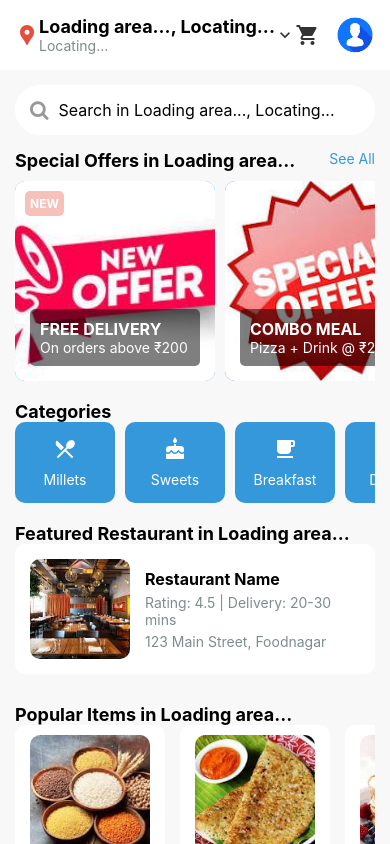
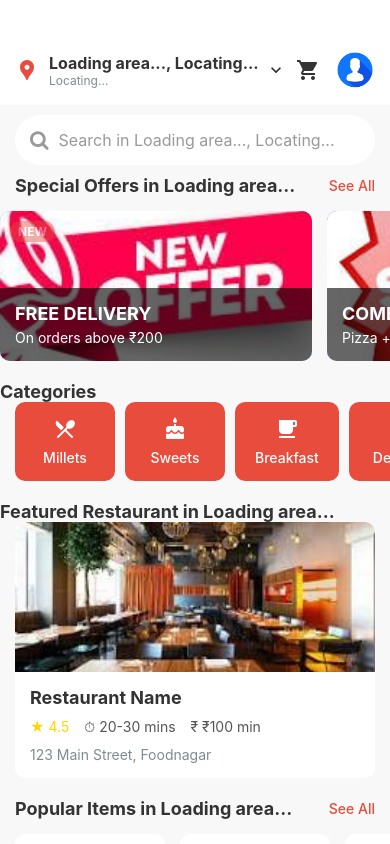
Before and after one commit to ManoharS1996/hotelfrontend, a React Native app: screen /Home in a window 390 px wide. Shown: the top 844 px of the page. Built offline with nearby package versions, Linux system fonts and the light colour scheme.

Commit message:
Update done

```diff
--- a/screens/HomeScreen.js
+++ b/screens/HomeScreen.js
@@ -1,8 +1,10 @@
 import React, { useEffect, useState, useRef } from 'react';
-import { View, Text, StyleSheet, Image, ScrollView, TouchableOpacity, TextInput, PermissionsAndroid, Animated } from 'react-native';
+import { View, Text, StyleSheet, Image, ScrollView, TouchableOpacity, TextInput, PermissionsAndroid, Animated, Dimensions } from 'react-native';
 import AsyncStorage from '@react-native-async-storage/async-storage';
 import { MaterialIcons, FontAwesome } from '@expo/vector-icons';
 import Geolocation from 'react-native-geolocation-service';
+
+const { width: screenWidth } = Dimensions.get('window');
 
 const HomeScreen = ({ navigation }) => {
   const [userEmail, setUserEmail] = useState('');
@@ -27,7 +29,6 @@ const HomeScreen = ({ navigation }) => {
     getUserData();
     fetchLocation();
 
-    // Start blinking animation for NEW badges
     Animated.loop(
       Animated.sequence([
         Animated.timing(blinkAnim, {
@@ -43,12 +44,11 @@ const HomeScreen = ({ navigation }) => {
       ])
     ).start();
 
-    // Auto-scroll offers
     const interval = setInterval(() => {
       if (scrollViewRef.current) {
         currentOfferIndex.current = (currentOfferIndex.current + 1) % offers.length;
         scrollViewRef.current.scrollTo({
-          x: currentOfferIndex.current * 210,
+          x: currentOfferIndex.current * (screenWidth * 0.8),
           animated: true,
         });
       }
@@ -77,9 +77,7 @@ const HomeScreen = ({ navigation }) => {
         PermissionsAndroid.PERMISSIONS.ACCESS_FINE_LOCATION
       );
 
-      if (granted) {
-        return true;
-      }
+      if (granted) return true;
 
       const requestResult = await PermissionsAndroid.request(
         PermissionsAndroid.PERMISSIONS.ACCESS_FINE_LOCATION,
@@ -115,8 +113,6 @@ const HomeScreen = ({ navigation }) => {
         setLocation('Unable to get location');
         setCity('Unknown');
         setArea('Area not available');
-
-        // Fallback to default location (Vijayawada as example)
         setCity('Vijayawada');
         setArea('Benz Circle');
       },
@@ -131,7 +127,6 @@ const HomeScreen = ({ navigation }) => {
 
   const reverseGeocode = async (lat, lng) => {
     try {
-      // Note: In a real app, replace 'YOUR_GOOGLE_API_KEY' with your actual Google Maps API key
       const response = await fetch(
         `https://maps.googleapis.com/maps/api/geocode/json?latlng=${lat},${lng}&key=YOUR_GOOGLE_API_KEY`
       );
@@ -141,7 +136,6 @@ const HomeScreen = ({ navigation }) => {
         const address = data.results[0];
         const addressComponents = address.address_components;
 
-        // Extract city
         const cityComponent = addressComponents.find(component =>
           component.types.includes('locality')
         );
@@ -151,7 +145,6 @@ const HomeScreen = ({ navigation }) => {
           setCity('Unknown City');
         }
 
-        // Extract area (sublocality)
         const areaComponent = addressComponents.find(component =>
           component.types.includes('sublocality') ||
           component.types.includes('neighborhood')
@@ -160,7 +153,6 @@ const HomeScreen = ({ navigation }) => {
         if (areaComponent) {
           setArea(areaComponent.long_name);
         } else {
-          // If no sublocality, use route (street name) or fallback
           const routeComponent = addressComponents.find(component =>
             component.types.includes('route')
           );
@@ -169,7 +161,6 @@ const HomeScreen = ({ navigation }) => {
       }
     } catch (error) {
       console.error('Reverse geocoding error:', error);
-      // Fallback to default location (Vijayawada as example)
       setCity('Vijayawada');
       setArea('Benz Circle');
     }
@@ -255,18 +246,20 @@ const HomeScreen = ({ navigation }) => {
       <View style={styles.header}>
         <View style={styles.locationContainer}>
           <MaterialIcons name="location-pin" size={24} color="#e74c3c" />
-          <View>
-            <Text style={styles.locationText}>{area}, {city}</Text>
-            <Text style={styles.locationSubtext}>{location}</Text>
+          <View style={styles.locationTextContainer}>
+            <Text style={styles.locationText} numberOfLines={1}>{area}, {city}</Text>
+            <Text style={styles.locationSubtext} numberOfLines={1}>{location}</Text>
           </View>
           <MaterialIcons name="keyboard-arrow-down" size={20} color="#333" />
         </View>
+        <View style={styles.headerIcons}>
           <TouchableOpacity onPress={() => navigation.navigate('Cart')}>
-          <MaterialIcons name="shopping-cart" size={24} color="#333" style={{ marginRight: 15 }} />
+            <MaterialIcons name="shopping-cart" size={24} color="#333" style={styles.cartIcon} />
           </TouchableOpacity>
           <TouchableOpacity onPress={handleLogout}>
             <Image source={require('../assets/profile.jpg')} style={styles.profileImage} />
           </TouchableOpacity>
+        </View>
       </View>
 
       {/* Search */}
@@ -275,13 +268,17 @@ const HomeScreen = ({ navigation }) => {
         <TextInput
           style={styles.searchInput}
           placeholder={`Search in ${area}, ${city}`}
+          placeholderTextColor="#999"
           value={searchQuery}
           onChangeText={setSearchQuery}
         />
       </View>
 
       {/* Body */}
-      <ScrollView showsVerticalScrollIndicator={false}>
+      <ScrollView
+        showsVerticalScrollIndicator={false}
+        contentContainerStyle={styles.scrollContent}
+      >
         {/* Special Offers */}
         <View style={styles.section}>
           <View style={styles.sectionHeader}>
@@ -295,8 +292,9 @@ const HomeScreen = ({ navigation }) => {
             horizontal
             showsHorizontalScrollIndicator={false}
             pagingEnabled
-            snapToInterval={210}
+            snapToInterval={screenWidth * 0.8}
             decelerationRate="fast"
+            contentContainerStyle={styles.offersScrollContent}
           >
             {offers.map((offer) => (
               <View key={offer.id} style={[styles.offerCard, { backgroundColor: offer.color }]}>
@@ -318,7 +316,11 @@ const HomeScreen = ({ navigation }) => {
         {/* Categories */}
         <View style={styles.section}>
           <Text style={styles.sectionTitle}>Categories</Text>
-          <ScrollView horizontal showsHorizontalScrollIndicator={false}>
+          <ScrollView
+            horizontal
+            showsHorizontalScrollIndicator={false}
+            contentContainerStyle={styles.categoriesScrollContent}
+          >
             {categories.map((category) => (
               <TouchableOpacity
                 key={category.id}
@@ -337,25 +339,51 @@ const HomeScreen = ({ navigation }) => {
         {/* Restaurant Info */}
         <View style={styles.section}>
           <Text style={styles.sectionTitle}>Featured Restaurant in {area}</Text>
-          <View style={styles.restaurantCard}>
+          <TouchableOpacity
+            style={styles.restaurantCard}
+            onPress={() => navigation.navigate('Restaurant')}
+          >
             <Image source={restaurantInfo.image} style={styles.restaurantImage} />
             <View style={styles.restaurantInfo}>
               <Text style={styles.restaurantName}>{restaurantInfo.name}</Text>
-              <Text style={styles.restaurantRating}>Rating: {restaurantInfo.rating} | Delivery: {restaurantInfo.deliveryTime}</Text>
-              <Text style={styles.restaurantAddress}>{restaurantInfo.address}</Text>
+              <View style={styles.restaurantMeta}>
+                <Text style={styles.restaurantRating}>★ {restaurantInfo.rating}</Text>
+                <Text style={styles.restaurantDelivery}>⏱ {restaurantInfo.deliveryTime}</Text>
+                <Text style={styles.restaurantMinOrder}>₹ {restaurantInfo.minOrder} min</Text>
               </View>
+              <Text style={styles.restaurantAddress} numberOfLines={1}>{restaurantInfo.address}</Text>
             </View>
+          </TouchableOpacity>
         </View>
 
         {/* Popular Items */}
         <View style={styles.section}>
+          <View style={styles.sectionHeader}>
             <Text style={styles.sectionTitle}>Popular Items in {area}</Text>
-          <ScrollView horizontal showsHorizontalScrollIndicator={false}>
+            <TouchableOpacity onPress={() => navigation.navigate('Menu')}>
+              <Text style={styles.seeAllText}>See All</Text>
+            </TouchableOpacity>
+          </View>
+          <ScrollView
+            horizontal
+            showsHorizontalScrollIndicator={false}
+            contentContainerStyle={styles.itemsScrollContent}
+          >
             {popularItems.map((item) => (
-              <TouchableOpacity key={item.id} style={styles.itemCard} onPress={() => navigation.navigate('ItemDetail', { item })}>
+              <TouchableOpacity
+                key={item.id}
+                style={styles.itemCard}
+                onPress={() => navigation.navigate('ItemDetail', { item })}
+              >
                 <Image source={item.image} style={styles.itemImage} />
-                <Text style={styles.itemName}>{item.name}</Text>
+                <Text style={styles.itemName} numberOfLines={1}>{item.name}</Text>
+                <View style={styles.itemBottom}>
                   <Text style={styles.itemPrice}>{item.price}</Text>
+                  <View style={styles.itemRating}>
+                    <MaterialIcons name="star" size={16} color="#FFD700" />
+                    <Text style={styles.itemRatingText}>{item.rating}</Text>
+                  </View>
+                </View>
               </TouchableOpacity>
             ))}
           </ScrollView>
@@ -370,24 +398,42 @@ const styles = StyleSheet.create({
     flex: 1,
     backgroundColor: '#f8f8f8',
   },
+  scrollContent: {
+    paddingBottom: 20,
+  },
   header: {
     flexDirection: 'row',
+    justifyContent: 'space-between',
+    alignItems: 'center',
     padding: 15,
-    alignItems: 'center',
-    justifyContent: 'space-between',
     backgroundColor: '#fff',
+    paddingTop: 50,
   },
   locationContainer: {
     flexDirection: 'row',
     alignItems: 'center',
+    flex: 1,
+    marginRight: 10,
+  },
+  locationTextContainer: {
+    flex: 1,
+    marginLeft: 10,
   },
   locationText: {
-    fontSize: 18,
+    fontSize: 16,
     fontWeight: 'bold',
+    color: '#333',
   },
   locationSubtext: {
-    fontSize: 14,
+    fontSize: 12,
     color: '#7f8c8d',
+  },
+  headerIcons: {
+    flexDirection: 'row',
+    alignItems: 'center',
+  },
+  cartIcon: {
+    marginRight: 15,
   },
   profileImage: {
     width: 40,
@@ -398,52 +444,61 @@ const styles = StyleSheet.create({
     flexDirection: 'row',
     alignItems: 'center',
     backgroundColor: '#fff',
-    margin: 15,
+    marginHorizontal: 15,
+    marginVertical: 10,
     borderRadius: 25,
     paddingHorizontal: 15,
-    paddingVertical: 5,
+    height: 50,
+    elevation: 2,
   },
   searchIcon: {
     marginRight: 10,
   },
   searchInput: {
     flex: 1,
-    height: 40,
+    height: '100%',
     fontSize: 16,
+    color: '#333',
   },
   section: {
     marginBottom: 20,
-    paddingHorizontal: 15,
   },
   sectionHeader: {
     flexDirection: 'row',
     justifyContent: 'space-between',
-    marginBottom: 10,
+    alignItems: 'center',
+    paddingHorizontal: 15,
+    marginBottom: 15,
   },
   sectionTitle: {
     fontSize: 18,
     fontWeight: 'bold',
+    color: '#333',
   },
   seeAllText: {
     fontSize: 14,
-    color: '#3498db',
+    color: '#e74c3c',
+    fontWeight: '500',
+  },
+  offersScrollContent: {
+    paddingHorizontal: 15,
   },
   offerCard: {
-    width: 200,
-    height: 200,
-    marginRight: 10,
+    width: screenWidth * 0.8,
+    height: 150,
+    marginRight: 15,
     borderRadius: 10,
-    padding: 15,
-    justifyContent: 'flex-end',
     overflow: 'hidden',
+    position: 'relative',
   },
   newBadge: {
     position: 'absolute',
     top: 10,
     left: 10,
     backgroundColor: '#e74c3c',
-    padding: 5,
-    borderRadius: 5,
+    paddingHorizontal: 8,
+    paddingVertical: 3,
+    borderRadius: 10,
     zIndex: 1,
   },
   newBadgeText: {
@@ -452,99 +507,136 @@ const styles = StyleSheet.create({
     fontWeight: 'bold',
   },
   offerImage: {
-    position: 'absolute',
     width: '100%',
     height: '100%',
-    top: 0,
-    left: 0,
+    position: 'absolute',
   },
   offerTextContainer: {
-    backgroundColor: 'rgba(0,0,0,0.5)',
-    padding: 10,
-    borderRadius: 5,
+    position: 'absolute',
+    bottom: 0,
+    left: 0,
+    right: 0,
+    backgroundColor: 'rgba(0,0,0,0.6)',
+    padding: 15,
   },
   offerTitle: {
-    fontSize: 16,
+    fontSize: 18,
     fontWeight: 'bold',
     color: '#fff',
+    marginBottom: 5,
   },
   offerSubtitle: {
     fontSize: 14,
     color: '#fff',
   },
+  categoriesScrollContent: {
+    paddingHorizontal: 15,
+  },
   categoryCard: {
-    backgroundColor: '#f8f8f8',
-    padding: 15,
+    backgroundColor: '#f0f0f0',
+    paddingVertical: 15,
+    paddingHorizontal: 20,
     borderRadius: 10,
     marginRight: 10,
     alignItems: 'center',
+    justifyContent: 'center',
     minWidth: 100,
   },
   activeCategory: {
-    backgroundColor: '#3498db',
+    backgroundColor: '#e74c3c',
+  },
+  categoryText: {
+    marginTop: 8,
+    fontSize: 14,
+    color: '#333',
+    fontWeight: '500',
   },
   activeCategoryText: {
     color: '#fff',
   },
-  categoryText: {
-    marginTop: 10,
-    color: '#333',
-    fontSize: 14,
-  },
   restaurantCard: {
-    flexDirection: 'row',
     backgroundColor: '#fff',
-    padding: 15,
     borderRadius: 10,
-    marginBottom: 10,
+    marginHorizontal: 15,
+    overflow: 'hidden',
+    elevation: 2,
   },
   restaurantImage: {
-    width: 100,
-    height: 100,
-    borderRadius: 10,
+    width: '100%',
+    height: 150,
   },
   restaurantInfo: {
-    marginLeft: 15,
-    justifyContent: 'center',
-    flex: 1,
+    padding: 15,
   },
   restaurantName: {
-    fontSize: 16,
+    fontSize: 18,
     fontWeight: 'bold',
-    marginBottom: 5,
+    marginBottom: 10,
+    color: '#333',
+  },
+  restaurantMeta: {
+    flexDirection: 'row',
+    marginBottom: 10,
   },
   restaurantRating: {
     fontSize: 14,
-    color: '#7f8c8d',
-    marginBottom: 5,
+    color: '#FFD700',
+    marginRight: 15,
+  },
+  restaurantDelivery: {
+    fontSize: 14,
+    color: '#555',
+    marginRight: 15,
+  },
+  restaurantMinOrder: {
+    fontSize: 14,
+    color: '#555',
   },
   restaurantAddress: {
     fontSize: 14,
     color: '#7f8c8d',
   },
+  itemsScrollContent: {
+    paddingHorizontal: 15,
+  },
   itemCard: {
+    width: 150,
+    backgroundColor: '#fff',
+    borderRadius: 10,
     marginRight: 15,
-    alignItems: 'center',
-    backgroundColor: '#fff',
     padding: 10,
-    borderRadius: 10,
-    width: 150,
+    elevation: 2,
   },
   itemImage: {
-    width: 120,
-    height: 120,
-    borderRadius: 10,
+    width: '100%',
+    height: 100,
+    borderRadius: 8,
     marginBottom: 10,
   },
   itemName: {
     fontSize: 14,
     fontWeight: 'bold',
-    textAlign: 'center',
+    color: '#333',
+    marginBottom: 8,
+  },
+  itemBottom: {
+    flexDirection: 'row',
+    justifyContent: 'space-between',
+    alignItems: 'center',
   },
   itemPrice: {
     fontSize: 14,
-    color: '#7f8c8d',
-    textAlign: 'center',
+    fontWeight: 'bold',
+    color: '#e74c3c',
+  },
+  itemRating: {
+    flexDirection: 'row',
+    alignItems: 'center',
+  },
+  itemRatingText: {
+    fontSize: 14,
+    color: '#555',
+    marginLeft: 5,
   },
 });
 
--- a/screens/OffersScreen.js
+++ b/screens/OffersScreen.js
@@ -1,6 +1,8 @@
 import React, { useState } from 'react';
-import { View, ScrollView, TouchableOpacity, Text, StyleSheet, Image, Alert } from 'react-native';
+import { View, ScrollView, TouchableOpacity, Text, StyleSheet, Image, Alert, Dimensions } from 'react-native';
 import { MaterialIcons } from '@expo/vector-icons';
+
+const { width: screenWidth } = Dimensions.get('window');
 
 const OffersScreen = ({ navigation }) => {
   const [activeFilter, setActiveFilter] = useState('All');
@@ -23,6 +25,7 @@ const OffersScreen = ({ navigation }) => {
       isVeg: true,
       category: 'normal'
     },
+    // ... other offer items
     {
       id: 2,
       name: 'Organic Sweets',
@@ -156,7 +159,7 @@ const OffersScreen = ({ navigation }) => {
           <MaterialIcons name="arrow-back" size={24} color="#333" />
         </TouchableOpacity>
 
-        <Image source={offer.image} style={styles.detailImage} />
+        <Image source={{uri:'https://www.bing.com/images/search?q=offers%20images&FORM=IQFRBA&id=4DA8792C195324FAEB614B6790A1D67871EAA80F'}} style={styles.detailImage} />
 
         <View style={styles.detailContent}>
           <View style={styles.detailHeader}>
@@ -213,6 +216,7 @@ const OffersScreen = ({ navigation }) => {
           horizontal
           showsHorizontalScrollIndicator={false}
           style={styles.filterContainer}
+          contentContainerStyle={styles.filterContent}
         >
           {filters.map(filter => (
             <TouchableOpacity
@@ -227,14 +231,14 @@ const OffersScreen = ({ navigation }) => {
           ))}
         </ScrollView>
 
-        <ScrollView style={styles.offersContainer}>
+        <ScrollView style={styles.offersContainer} contentContainerStyle={styles.offersContent}>
           {filteredOffers.map(offer => (
             <TouchableOpacity
               key={offer.id}
               style={styles.offerCard}
               onPress={() => setSelectedOffer(offer)}
             >
-              <Image source={offer.image} style={styles.offerImage} />
+              <Image source={{uri:'https://static.vecteezy.com/system/resources/previews/000/267/866/original/vector-special-offer-creative-sale-banner-design.jpg'}} style={styles.offerImage} />
 
               <View style={styles.offerContent}>
                 <Text style={styles.offerName}>{offer.name}</Text>
@@ -287,22 +291,28 @@ const styles = StyleSheet.create({
   },
   filterContainer: {
     paddingVertical: 15,
-    paddingHorizontal: 10,
     borderBottomWidth: 1,
     borderBottomColor: '#eee',
+    borderColor:'red',
+    borderWidth:2
+  },
+  filterContent: {
+    paddingHorizontal: 10,
   },
   filterButton: {
-    paddingHorizontal: 10,
-    paddingVertical: 2,
+    paddingHorizontal: 15,
+    paddingVertical: 8,
     backgroundColor: '#f4f4f4',
     borderRadius: 20,
     marginHorizontal: 5,
-    height: 25,
+    height: 35,
     alignItems: 'center',
     justifyContent: 'center',
+    borderColor:'red',
+    borderWidth:2
   },
   activeFilter: {
-    backgroundColor: '#007bff',
+    backgroundColor: '#e74c3c',
   },
   activeFilterText: {
     color: '#fff',
@@ -312,92 +322,90 @@ const styles = StyleSheet.create({
     color: '#333',
   },
   offersContainer: {
+    flex: 1,
+    borderColor:'red',
+    borderWidth:2
+  },
+  offersContent: {
     paddingVertical: 10,
-    paddingHorizontal: 20,
+    paddingHorizontal: 15,
   },
   offerCard: {
     backgroundColor: '#fff',
-    borderRadius: 8,
-    marginBottom: 10,
+    borderRadius: 10,
+    marginBottom: 15,
     overflow: 'hidden',
     elevation: 2,
+    flexDirection: 'row',
   },
   offerImage: {
-    width: '100%',
-    height: 180,
+    width: 100,
+    height: 100,
     resizeMode: 'cover',
   },
   offerContent: {
+    flex: 1,
     padding: 10,
+    justifyContent: 'center',
   },
   offerName: {
-    fontSize: 18,
+    fontSize: 16,
     fontWeight: 'bold',
+    marginBottom: 5,
     color: '#333',
   },
   offerPriceContainer: {
     flexDirection: 'row',
     alignItems: 'center',
-    marginTop: 10,
+    marginBottom: 5,
   },
   offerPrice: {
     fontSize: 16,
-    color: '#28a745',
-    marginRight: 10,
+    fontWeight: 'bold',
+    color: '#e74c3c',
+    marginRight: 5,
   },
   offerOriginalPrice: {
     fontSize: 14,
-    color: '#aaa',
+    color: '#999',
     textDecorationLine: 'line-through',
+    marginRight: 5,
   },
   offerDiscount: {
     fontSize: 14,
-    color: '#e60000',
-    marginLeft: 10,
+    color: '#27ae60',
   },
   offerMeta: {
     flexDirection: 'row',
     alignItems: 'center',
-    marginTop: 10,
   },
   offerRating: {
+    marginLeft: 5,
+    marginRight: 10,
     fontSize: 14,
-    color: '#FFD700',
-    marginLeft: 5,
+    color: '#333',
   },
   offerDelivery: {
     fontSize: 14,
-    color: '#007bff',
-    marginLeft: 10,
-  },
-  vegIndicator: {
-    flexDirection: 'row',
-    alignItems: 'center',
-  },
-  vegIcon: {
-    width: 10,
-    height: 10,
-    borderRadius: 5,
-  },
-  vegText: {
-    fontSize: 12,
-    marginLeft: 5,
+    color: '#333',
   },
   detailsContainer: {
     flex: 1,
     padding: 20,
   },
   backButton: {
+    marginBottom: 10,
+  },
+  detailImage: {
+    width: screenWidth - 40,
+    width:150,
+    height: 200,
+    borderRadius: 10,
+    resizeMode: 'cover',
     marginBottom: 15,
   },
-  detailImage: {
-    width: '100%',
-    height: 250,
-    resizeMode: 'cover',
-    borderRadius: 8,
-  },
   detailContent: {
-    padding: 15,
+    flex: 1,
   },
   detailHeader: {
     flexDirection: 'row',
@@ -410,64 +418,78 @@ const styles = StyleSheet.create({
     fontWeight: 'bold',
     color: '#333',
   },
+  vegIndicator: {
+    flexDirection: 'row',
+    alignItems: 'center',
+  },
+  vegIcon: {
+    width: 10,
+    height: 10,
+    borderRadius: 5,
+    marginRight: 5,
+  },
+  vegText: {
+    fontSize: 14,
+    color: '#333',
+  },
   priceContainer: {
     flexDirection: 'row',
     alignItems: 'center',
-    marginTop: 15,
+    marginBottom: 10,
   },
   detailPrice: {
-    fontSize: 18,
-    color: '#28a745',
+    fontSize: 20,
+    fontWeight: 'bold',
+    color: '#e74c3c',
     marginRight: 10,
   },
   originalPrice: {
-    fontSize: 14,
+    fontSize: 16,
+    color: '#999',
     textDecorationLine: 'line-through',
-    color: '#aaa',
+    marginRight: 10,
   },
   discount: {
-    fontSize: 14,
-    color: '#e60000',
-    marginLeft: 10,
+    fontSize: 16,
+    color: '#27ae60',
   },
   ratingContainer: {
     flexDirection: 'row',
     alignItems: 'center',
-    marginTop: 10,
+    marginBottom: 5,
   },
   ratingText: {
+    marginLeft: 5,
     fontSize: 14,
-    color: '#FFD700',
-    marginLeft: 5,
+    color: '#333',
+    marginRight: 10,
   },
   prepTime: {
     fontSize: 14,
-    color: '#555',
-    marginLeft: 10,
+    color: '#333',
   },
   deliveryText: {
     fontSize: 14,
-    color: '#007bff',
-    marginTop: 10,
+    color: '#333',
+    marginBottom: 10,
   },
   description: {
-    fontSize: 14,
+    fontSize: 16,
     color: '#555',
-    marginTop: 15,
-    lineHeight: 20,
+    marginBottom: 20,
   },
   addToCartButton: {
-    backgroundColor: '#007bff',
+    backgroundColor: '#e74c3c',
     paddingVertical: 12,
-    borderRadius: 25,
-    marginTop: 20,
+    borderRadius: 8,
     alignItems: 'center',
   },
   addToCartText: {
+    color: '#fff',
     fontSize: 16,
-    color: '#fff',
     fontWeight: 'bold',
   },
 });
 
+
 export default OffersScreen;
```
Lines whose indentation alone changed are shown as unchanged.
